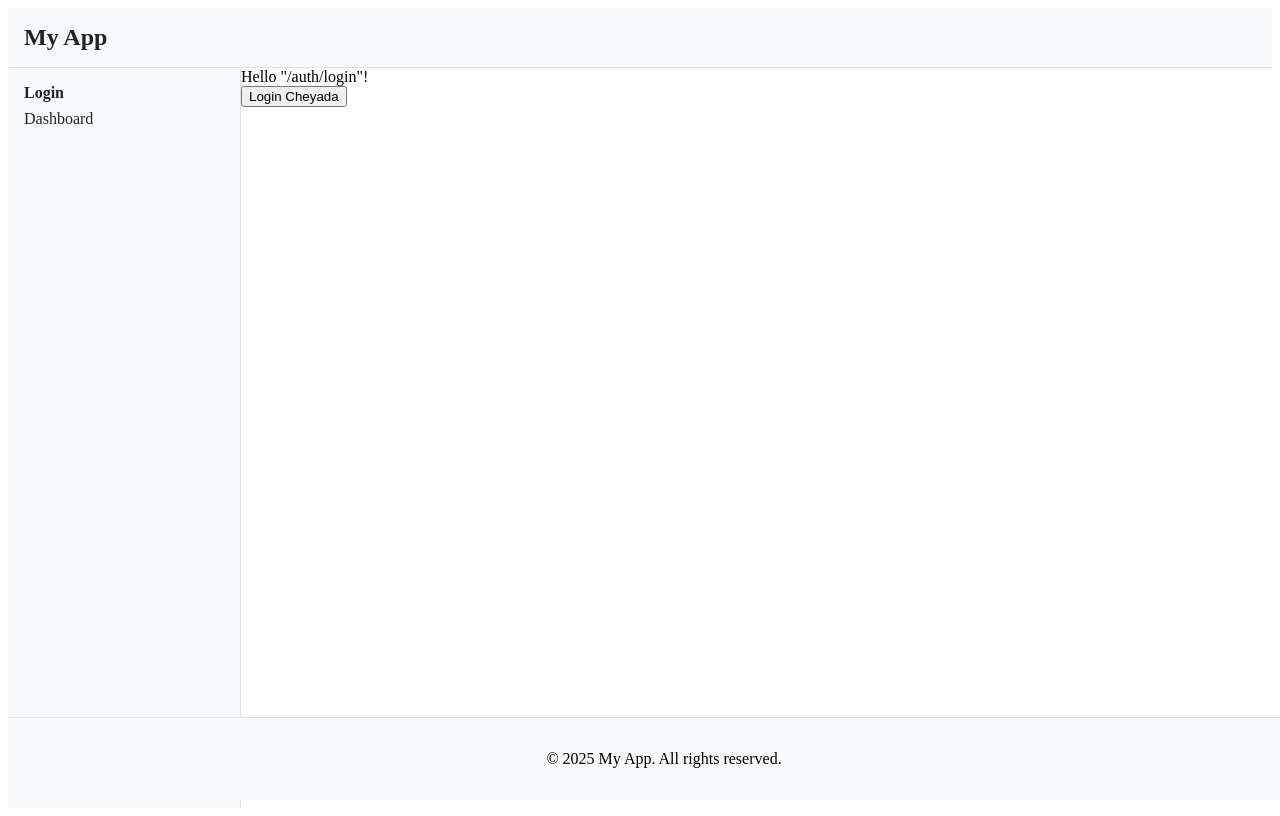
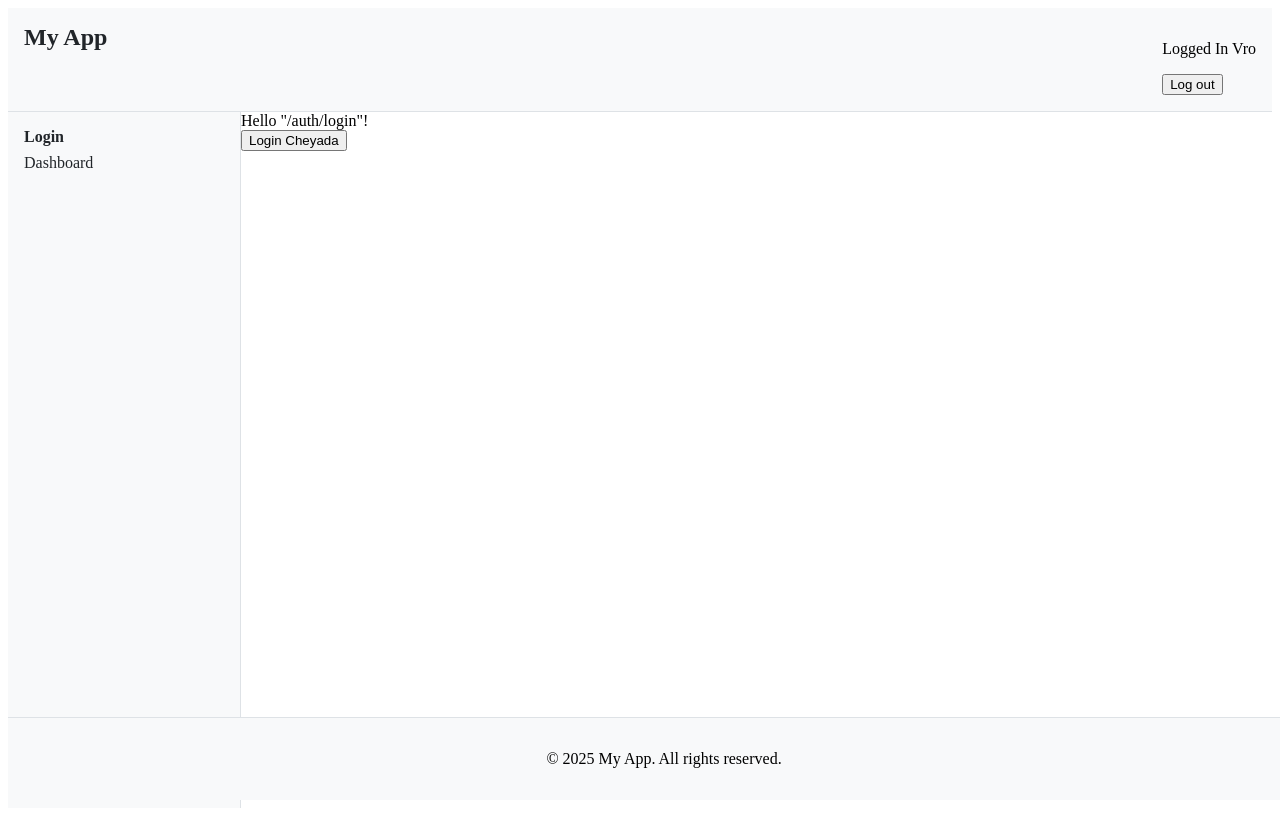
Before and after one commit to dracu-lah/tanstack-router-react, a React (Vite) app: page /auth/login in a window 1280 px wide. Both pictures are taken after a click on the button "Login Cheyada". Built offline with nearby package versions, Linux system fonts and the light colour scheme.

Commit message:
fixed auth

```diff
--- a/src/components/common/layout/Header/index.tsx
+++ b/src/components/common/layout/Header/index.tsx
@@ -1,4 +1,5 @@
 import { useAuth } from "@/hooks/useAuth";
+import { useRouter } from "@tanstack/react-router";
 
 const headerStyles = {
   header: {
@@ -15,15 +16,23 @@ const headerStyles = {
   },
 };
 export const Header = () => {
-  const { isLogged, signOut } = useAuth();
+  const router = useRouter();
+  const { token, clearToken } = useAuth();
   return (
     <header style={headerStyles.header}>
       {" "}
       <h1 style={headerStyles.title}>My App</h1>
-      {isLogged() && (
+      {token && (
         <div>
           <p>Logged In Vro</p>
-          <button onClick={() => signOut()}>Log out</button>
+          <button
+            onClick={() => {
+              clearToken();
+              router.invalidate();
+            }}
+          >
+            Log out
+          </button>
         </div>
       )}
     </header>
--- a/src/hooks/useAuth.ts
+++ /dev/null
@@ -1,15 +0,0 @@
-export const useAuth = () => {
-  const signIn = () => {
-    localStorage.setItem("isAuthenticated", "true");
-  };
-
-  const signOut = () => {
-    localStorage.removeItem("isAuthenticated");
-  };
-
-  const isLogged = () => localStorage.getItem("isAuthenticated") === "true";
-
-  return { signIn, signOut, isLogged };
-};
-
-export type AuthContext = ReturnType<typeof useAuth>;
--- /dev/null
+++ b/src/hooks/useAuth.tsx
@@ -0,0 +1,138 @@
+import axios from "axios";
+import {
+  createContext,
+  useContext,
+  useMemo,
+  useReducer,
+  ReactNode,
+} from "react";
+
+// Define types for the authentication state
+interface AuthState {
+  token: string | null;
+  refreshToken: string | null;
+  roleName: string | null;
+}
+
+// Define types for the action payload
+interface SetTokenPayload {
+  data: {
+    accessToken: string;
+    refreshToken: string;
+    roleName: string;
+  };
+}
+
+interface AuthAction {
+  type: string;
+  payload?: SetTokenPayload;
+}
+
+// Create the authentication context
+const AuthContext = createContext<
+  | (AuthState & {
+      setToken: (newToken: SetTokenPayload) => void;
+      clearToken: () => void;
+    })
+  | undefined
+>(undefined);
+
+// Define the possible actions for the authReducer
+const ACTIONS = {
+  setToken: "setToken",
+  clearToken: "clearToken",
+} as const;
+
+// Reducer function to handle authentication state changes
+const authReducer = (state: AuthState, action: AuthAction): AuthState => {
+  switch (action.type) {
+    case ACTIONS.setToken:
+      if (action.payload) {
+        const { accessToken, refreshToken, roleName } = action.payload.data;
+        // Set the authentication tokens and role name in axios headers and local storage
+        axios.defaults.headers.common["Authorization"] =
+          "Bearer " + accessToken;
+        localStorage.setItem("token", accessToken);
+        localStorage.setItem("refreshToken", refreshToken);
+        localStorage.setItem("roleName", roleName);
+
+        // Update the state with the new tokens and role name
+        return { ...state, token: accessToken, refreshToken, roleName };
+      }
+      return state;
+
+    case ACTIONS.clearToken:
+      // Clear the authentication tokens and role name from axios headers and local storage
+      delete axios.defaults.headers.common["Authorization"];
+      localStorage.removeItem("token");
+      localStorage.removeItem("refreshToken");
+      localStorage.removeItem("roleName");
+
+      // Update the state by removing the tokens and role name
+      return { ...state, token: null, refreshToken: null, roleName: null };
+
+    default:
+      console.error(
+        `You passed an action.type: ${action.type} which doesn't exist`,
+      );
+      return state;
+  }
+};
+
+// Initial state for the authentication context
+const initialData: AuthState = {
+  token: localStorage.getItem("token"),
+  refreshToken: localStorage.getItem("refreshToken"),
+  roleName: localStorage.getItem("roleName"),
+};
+
+// AuthProvider component to provide the authentication context to children
+interface AuthProviderProps {
+  children: ReactNode;
+}
+
+const AuthProvider = ({ children }: AuthProviderProps) => {
+  // Use reducer to manage the authentication state
+  const [state, dispatch] = useReducer(authReducer, initialData);
+
+  // Function to set the authentication token
+  const setToken = (newToken: SetTokenPayload) => {
+    // Dispatch the setToken action to update the state
+    dispatch({ type: ACTIONS.setToken, payload: newToken });
+  };
+
+  // Function to clear the authentication token
+  const clearToken = () => {
+    // Dispatch the clearToken action to update the state
+    dispatch({ type: ACTIONS.clearToken });
+  };
+
+  // Memoized value of the authentication context
+  const contextValue = useMemo(
+    () => ({
+      ...state,
+      setToken,
+      clearToken,
+    }),
+    [state],
+  );
+
+  // Provide the authentication context to the children components
+  return (
+    <AuthContext.Provider value={contextValue}>{children}</AuthContext.Provider>
+  );
+};
+
+// Custom hook to easily access the authentication context
+export const useAuth = (): AuthState & {
+  setToken: (newToken: SetTokenPayload) => void;
+  clearToken: () => void;
+} => {
+  const context = useContext(AuthContext);
+  if (!context) {
+    throw new Error("useAuth must be used within an AuthProvider");
+  }
+  return context;
+};
+export type AuthContextType = ReturnType<typeof useAuth>;
+export default AuthProvider;
--- a/src/main.tsx
+++ b/src/main.tsx
@@ -1,9 +1,12 @@
 import React from "react";
 import ReactDOM from "react-dom/client";
 import App from "./App.tsx";
+import AuthProvider from "./hooks/useAuth.tsx";
 
 ReactDOM.createRoot(document.getElementById("root")!).render(
   <React.StrictMode>
-    <App />
+    <AuthProvider>
+      <App />
+    </AuthProvider>
   </React.StrictMode>,
 );
--- a/src/routes/__root.tsx
+++ b/src/routes/__root.tsx
@@ -1,11 +1,11 @@
 import { Outlet, createRootRouteWithContext } from "@tanstack/react-router";
-import { AuthContext } from "../hooks/useAuth";
 import { Footer } from "@/components/common/layout/Footer";
 import { Header } from "@/components/common/layout/Header";
 import { Sidebar } from "@/components/common/layout/Sidebar";
+import { AuthContextType } from "@/hooks/useAuth";
 
 type RouterContext = {
-  authentication: AuthContext;
+  authentication: AuthContextType;
 };
 
 const layoutStyles = {
--- a/src/routes/_authenticated.tsx
+++ b/src/routes/_authenticated.tsx
@@ -1,10 +1,10 @@
-import { createFileRoute, redirect } from '@tanstack/react-router'
+import { createFileRoute, redirect } from "@tanstack/react-router";
 
-export const Route = createFileRoute('/_authenticated')({
+export const Route = createFileRoute("/_authenticated")({
   beforeLoad: async ({ context }) => {
-    const { isLogged } = context.authentication
-    if (!isLogged()) {
-      throw redirect({ to: '/auth/login' })
+    const { token } = context.authentication;
+    if (!token) {
+      throw redirect({ to: "/auth/login" });
     }
   },
-})
+});
--- a/src/routes/auth/login.tsx
+++ b/src/routes/auth/login.tsx
@@ -6,12 +6,24 @@ export const Route = createFileRoute("/auth/login")({
 });
 
 function RouteComponent() {
-  const { signIn } = useAuth();
+  const { setToken } = useAuth();
   return (
     <div>
       Hello "/auth/login"!
       <br />
-      <button onClick={() => signIn()}>Login Cheyada</button>
+      <button
+        onClick={() =>
+          setToken({
+            data: {
+              roleName: "sdsafa",
+              accessToken: "adfasd",
+              refreshToken: "asdfasdf",
+            },
+          })
+        }
+      >
+        Login Cheyada
+      </button>
     </div>
   );
 }
```
